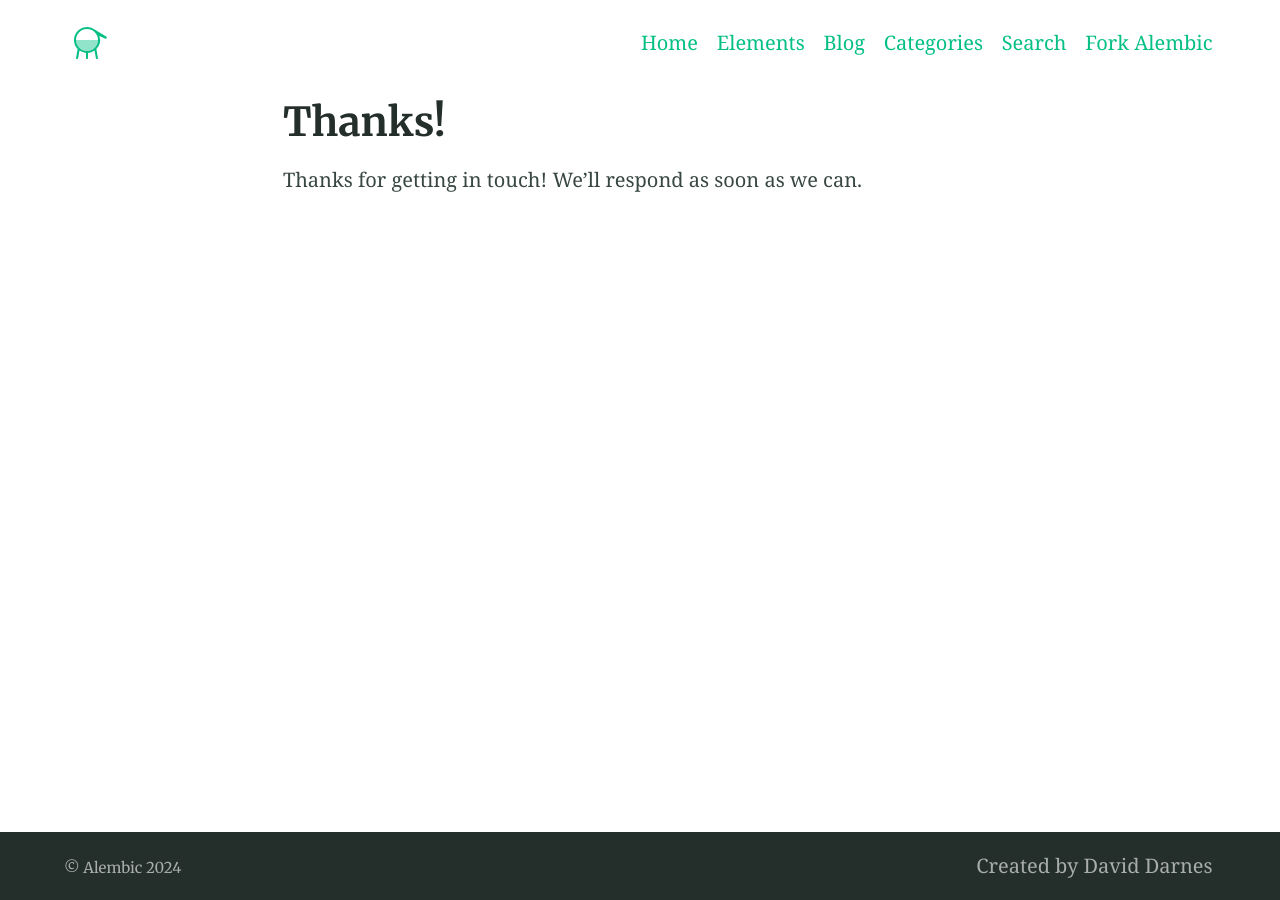
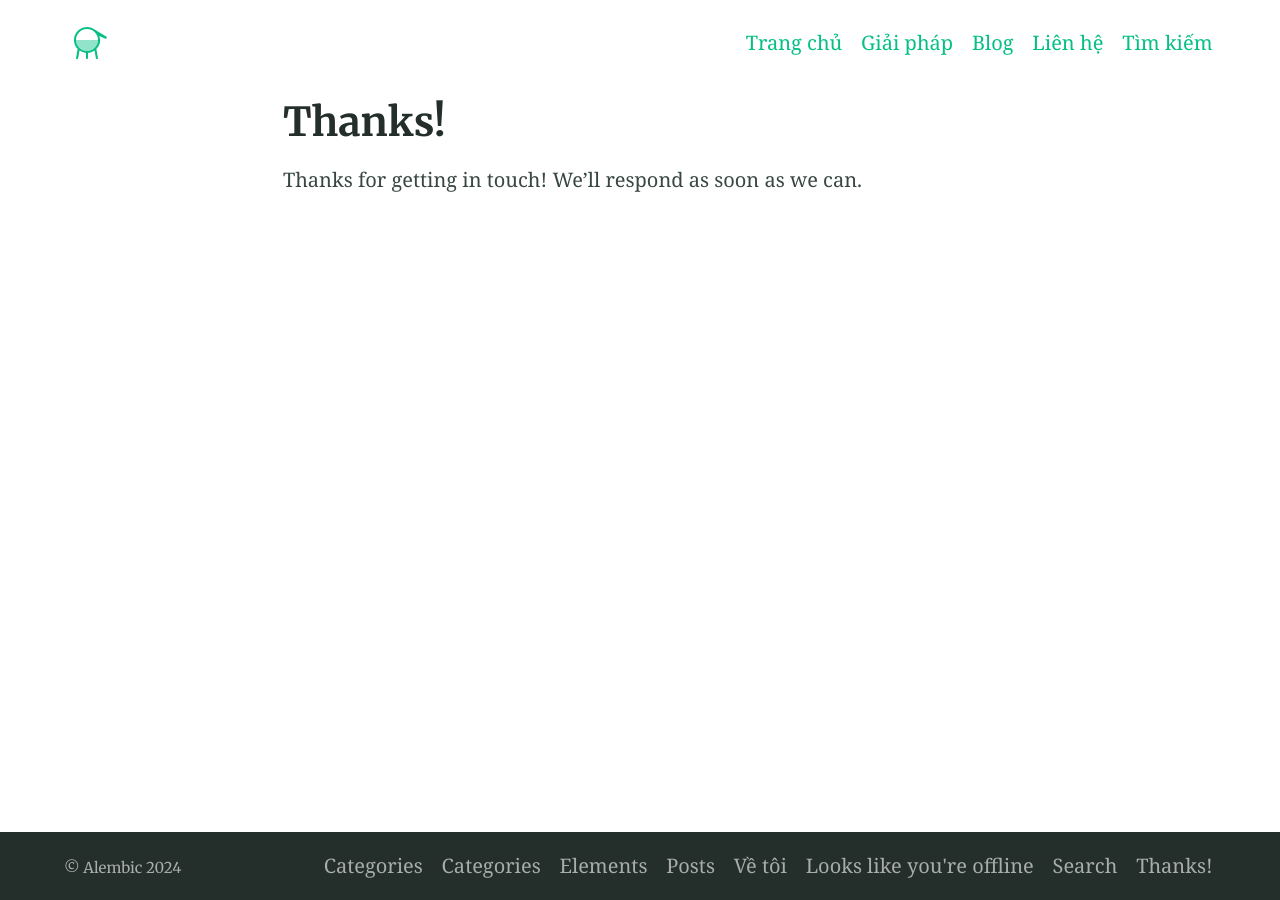
Before and after one commit to mynguyenketoan/mynguyenketoan, a Jekyll site: the page built from thanks.md, in a window 1280 px wide. Built offline with Jekyll 4.4.1, drawn with Linux system fonts in a browser that asks for light colours.

Commit message:
feat: bio info

```diff
--- a/_config.yml
+++ b/_config.yml
@@ -121,29 +121,25 @@ favicons: # Favicons are also used in the manifest file. Syntax is 'size: path'
 
 # 9. Site navigation
 navigation_header:
-- title: Home
+- title: Trang chủ
   url: /
-- title: Elements
+- title: Giải pháp
   url: /elements/
 - title: Blog
   url: /blog/
-- title: Categories
-  url: /categories/
-- title: Search
+- title: Liên hệ
+  url: /contact/
+- title: Tìm kiếm
   url: /search/
-- title: Fork Alembic
-  url: https://github.com/daviddarnes/alembic
+# - title: Fork Alembic
+#   url: https://github.com/daviddarnes/alembic
 
-navigation_footer:
-- title: Created by David Darnes
-  url: https://darn.es
+# navigation_footer:
+# - title: Created by David Darnes
+#   url: https://darn.es
 
 social_links: # Appears in sidebar. Set the urls then uncomment and comment out as desired
-  Twitter: https://twitter.com/DavidDarnes
-  LinkedIn: https://www.linkedin.com/in/daviddarnes
-  GitHub: https://github.com/daviddarnes
-  link: https://darn.es
-  RSS: /feed.xml
+  Zalo: 0913 602 386
 
 sharing_links: # Appear at the bottom of single blog posts, add as desired. The value can be 'true' or the desired button colour
   Twitter: "#0d94e7"
```
Also changed, not shown: contact.md (added, +16 -0 lines), index.md (+5 -5 lines).
